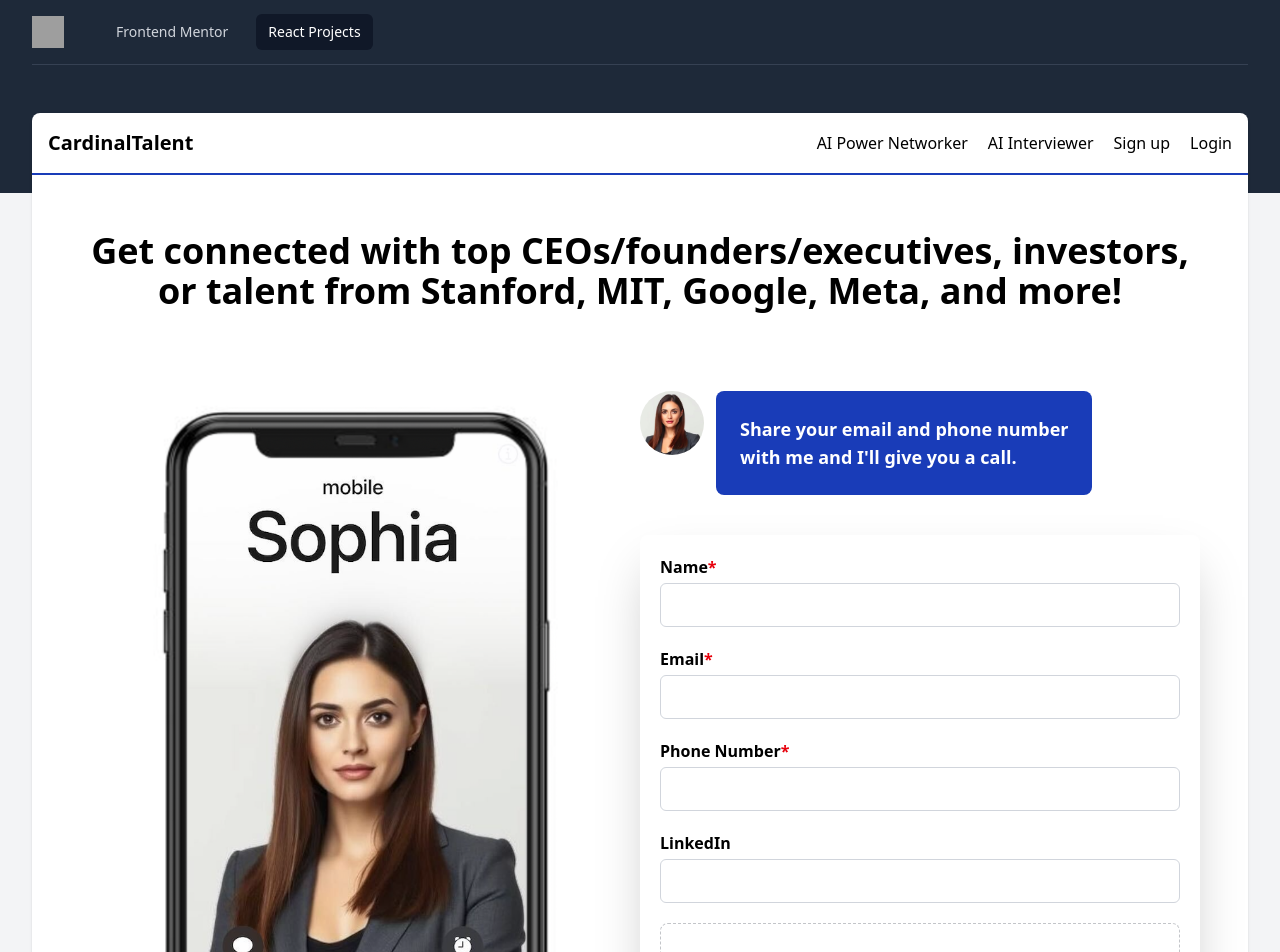
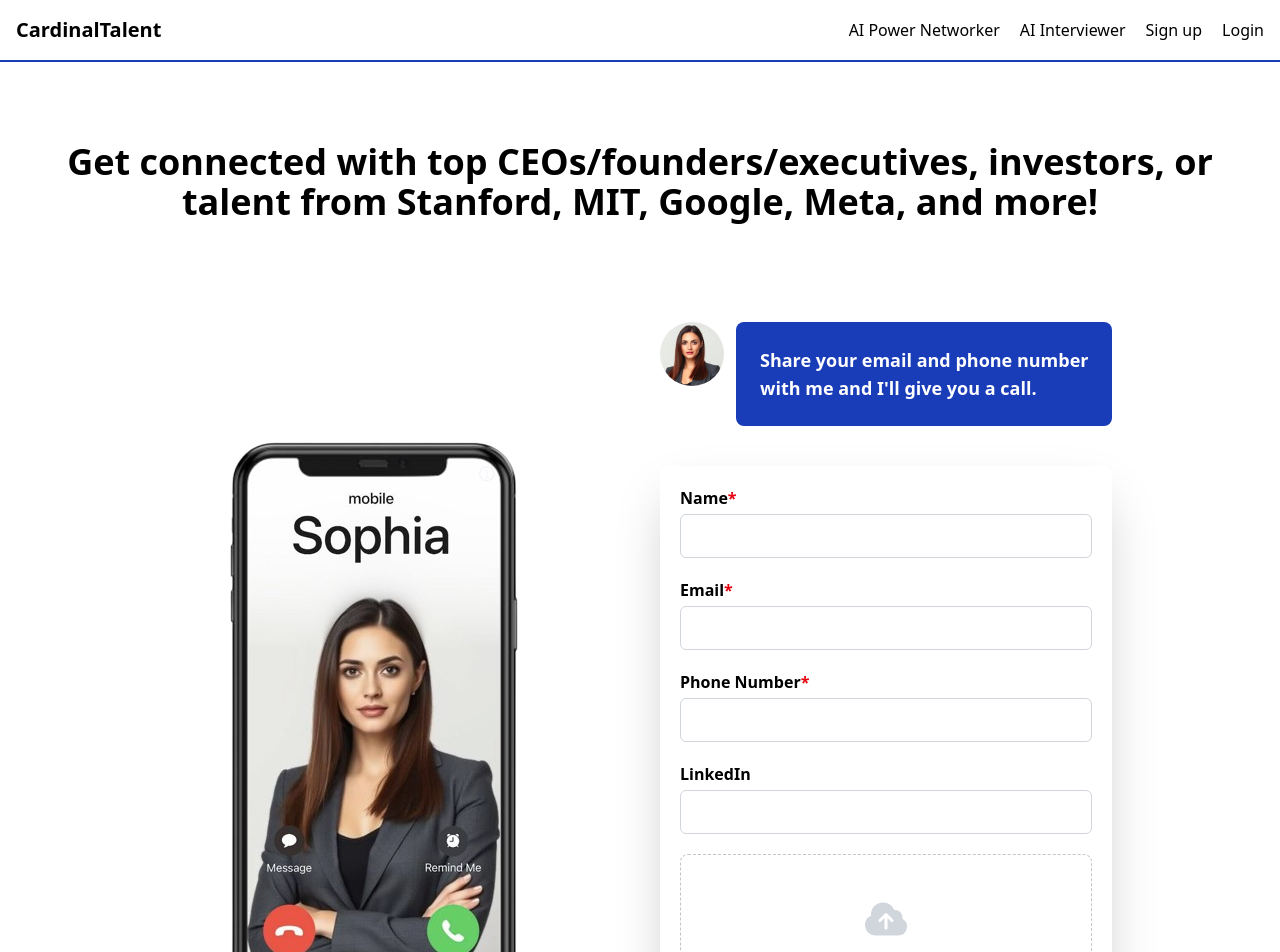
Before and after one commit to nowodev/pages-react, a React (Vite) app: page /react-projects/cardinaltalent in a window 1280 px wide. Shown: the top 952 px of the page. Built offline with nearby package versions, Linux system fonts and the light colour scheme; grey boxes are pictures that could not be loaded.

Commit message:
Fix: move cardinal talent to single page

```diff
--- a/src/ReactProjects/CardinalTalent.jsx
+++ b/src/ReactProjects/CardinalTalent.jsx
@@ -4,11 +4,11 @@ import ryan from "/cardinaltalent/ryan.png";
 import sophiaAvatar from "/cardinaltalent/sophia-avatar.png";
 import clearCapital from "/cardinaltalent/clear-capital.png";
 import talent from "/cardinaltalent/talent.png";
-
 import { Field, Input, Label } from "@headlessui/react";
-import { CloudArrowUpIcon } from "@heroicons/react/24/solid";
+import { Bars3Icon, CloudArrowUpIcon } from "@heroicons/react/24/solid";
 import { classNames } from "../functions";
 import { Link } from "react-router";
+import { useState } from "react";
 
 const navigation = [
   { name: "AI Power Networker", href: "#" },
@@ -27,12 +27,22 @@ const footerNav = [
 ];
 
 export default function CardinalTalent() {
+  const [show, setShow] = useState(false);
+
   return (
+    <div className="w-full mx-auto bg-white">
       <div>
-      <header className="p-4 -m-6 border-b-2 border-blue-800">
-        <nav className="flex items-center justify-between">
+        <header className="p-4 border-b-2 border-blue-800">
+          <nav className="flex items-center justify-between max-w-[1440px] mx-auto">
             <div>
               <h1 className="text-xl font-bold">CardinalTalent</h1>
+            </div>
+
+            <div className="md:hidden">
+              <Bars3Icon
+                className="size-6"
+                onClick={() => setShow((show) => !show)}
+              />
             </div>
 
             <div className="hidden space-x-5 md:flex">
@@ -43,9 +53,25 @@ export default function CardinalTalent() {
               ))}
             </div>
           </nav>
+
+          {show && (
+            <div className="mt-5 border-2 border-blue-800 rounded-2xl">
+              <div className="flex flex-col p-2">
+                {navigation.map((nav, i) => (
+                  <NavLink
+                    key={i}
+                    to={nav.href}
+                    className="py-2 cursor-pointer"
+                  >
+                    {nav.name}
+                  </NavLink>
+                ))}
+              </div>
+            </div>
+          )}
         </header>
 
-      <div className="w-full px-6 py-10">
+        <div className="w-full px-6 py-10 max-w-[1440px] mx-auto items-center flex flex-col">
           <section className="mt-10">
             <h1 className="text-xl font-semibold text-center lg:text-4xl">
               Get connected with top CEOs/founders/executives, investors, or
@@ -53,8 +79,10 @@ export default function CardinalTalent() {
             </h1>
           </section>
 
-        <section className="grid items-center grid-cols-1 mt-20 space-y-5 lg:grid-cols-2 lg:space-y-0">
-          <img className="h-fit" src={sophia} alt="Sophia" />
+          <section className="grid items-center grid-cols-1 gap-10 p-5 mt-20 space-y-5 md:grid-cols-2 md:space-y-0">
+            <div className="">
+              <img src={sophia} alt="Sophia" />
+            </div>
 
             <div className="space-y-10">
               <div className="flex space-x-3">
@@ -63,7 +91,7 @@ export default function CardinalTalent() {
                   alt="Sophia"
                   className="rounded-full size-16"
                 />
-              <p className="p-3 text-sm font-semibold text-white bg-blue-800 rounded-lg lg:p-6 lg:text-lg w-fit">
+                <p className="p-3 text-sm font-semibold text-white bg-blue-800 rounded-lg md:p-6 md:text-lg w-fit">
                   Share your email and phone number <br /> with me and I'll give
                   you a call.
                 </p>
@@ -112,8 +140,8 @@ export default function CardinalTalent() {
 
           <section className="text-center mt-30">
             <h2 className="text-xl font-medium">
-            1,000s of Companies are on CardinalTalent.ai. Get Intro’d to 50+ of
-            them at Once.
+              1,000s of Companies are on CardinalTalent.ai. Get Intro’d to 50+
+              of them at Once.
             </h2>
 
             <div className="flex flex-wrap items-center justify-center gap-5 mt-9">
@@ -147,8 +175,8 @@ export default function CardinalTalent() {
           <section className="mt-20">
             <h1 className="text-2xl text-center">Success Stories</h1>
 
-          <div className="mt-10">
-            <div className="flex flex-col space-x-10 bg-blue-100 lg:flex-row rounded-2xl">
+            <div className="max-w-6xl mt-10">
+              <div className="flex flex-col space-x-10 bg-blue-100 md:flex-row rounded-2xl">
                 <img
                   src={ryan}
                   alt="Ryan"
@@ -161,15 +189,16 @@ export default function CardinalTalent() {
                     "I had the pleasure of working with CardinalTalent.ai to
                     secure my first two positions as a software engineer, and I
                     cannot recommend him highly enough. CardinalTalent.ai
-                  demonstrated an exceptional ability to match my strengths and
-                  interests with appropriate roles, and his guidance and advice
-                  throughout the process were invaluable. CardinalTalent.ai was
-                  able to deftly navigate conversations between me and
-                  prospective employers. During a competitive time in the
-                  industry, they were able to accelerate the process and secure
-                  a great offer for me. I appreciated their clear and consistent
-                  communication throughout the process, and look forward to
-                  collaborating with them for future roles."
+                    demonstrated an exceptional ability to match my strengths
+                    and interests with appropriate roles, and his guidance and
+                    advice throughout the process were invaluable.
+                    CardinalTalent.ai was able to deftly navigate conversations
+                    between me and prospective employers. During a competitive
+                    time in the industry, they were able to accelerate the
+                    process and secure a great offer for me. I appreciated their
+                    clear and consistent communication throughout the process,
+                    and look forward to collaborating with them for future
+                    roles."
                   </p>
                 </div>
               </div>
@@ -178,26 +207,31 @@ export default function CardinalTalent() {
 
           <section className="mt-20 space-y-5 text-center">
             <h2 className="text-2xl">
-            Gain access to top Silicon Valley companies, lifetime certification,
-            and reliable income stability.{" "}
+              Gain access to top Silicon Valley companies, lifetime
+              certification, and reliable income stability.{" "}
             </h2>
             <Button text="Apply as Talent" />
           </section>
         </div>
 
-      <footer className="flex flex-col justify-between p-4 mt-10 -mx-6 -mb-6 text-xs text-white bg-blue-800 rounded-b lg:flex-row">
-        <div className="order-2 mt-5 text-center lg:order-1">
-          <h3>© 2025 CardinalTalent. All rights reserved. </h3>
-        </div>
-
-        <div className="order-1 space-x-2 lg:order-2">
+        <footer className="mt-10 text-white bg-blue-800">
+          <div className="max-w-[1440px] mx-auto p-4 text-center space-y-4 flex flex-col w-full">
+            <div className="flex flex-wrap justify-center mx-auto space-x-5">
               {footerNav.map((nav, i) => (
                 <Link key={i} to={nav.href}>
                   {nav.name}
                 </Link>
               ))}
             </div>
+
+            <hr className="text-gray-500" />
+
+            <h3 className="w-full text-center">
+              © 2025 CardinalTalent. All rights reserved.{" "}
+            </h3>
+          </div>
         </footer>
+      </div>
     </div>
   );
 }
--- /dev/null
+++ b/src/Single.jsx
@@ -0,0 +1,11 @@
+import { Outlet } from "react-router";
+
+export default function Single() {
+  return (
+    <>
+      <div className="min-h-full">
+        <Outlet />
+      </div>
+    </>
+  );
+}
--- a/src/main.jsx
+++ b/src/main.jsx
@@ -9,6 +9,7 @@ import Birthdays from "./ReactProjects/Birthdays.jsx";
 import ProductListWithCart from "./Frontend Mentor/ProductListWithCart/ProductListWithCart.jsx";
 import FrontendMentor from "./FrontendMentor.jsx";
 import CardinalTalent from "./ReactProjects/CardinalTalent.jsx";
+import Single from "./Single.jsx";
 
 createRoot(document.getElementById("root")).render(
   <StrictMode>
@@ -18,13 +19,19 @@ createRoot(document.getElementById("root")).render(
           <Route index element={<Home />} />
           <Route path="frontend-mentor">
             <Route index element={<FrontendMentor />} />
-            <Route path="product-list-with-cart" element={<ProductListWithCart />} />
+            <Route
+              path="product-list-with-cart"
+              element={<ProductListWithCart />}
+            />
           </Route>
           <Route path="react-projects">
             <Route index element={<ReactProjects />} />
             <Route path="birthdays" element={<Birthdays />} />
-            <Route path="cardinaltalent" element={<CardinalTalent />} />
           </Route>
+        </Route>
+
+        <Route element={<Single />}>
+          <Route path="react-projects/cardinaltalent" element={<CardinalTalent />} />
         </Route>
       </Routes>
     </BrowserRouter>
```
Also changed, not shown: public/cardinaltalent/sophia-old.png (added), public/cardinaltalent/sophia.png. Lines whose indentation alone changed are shown as unchanged.
